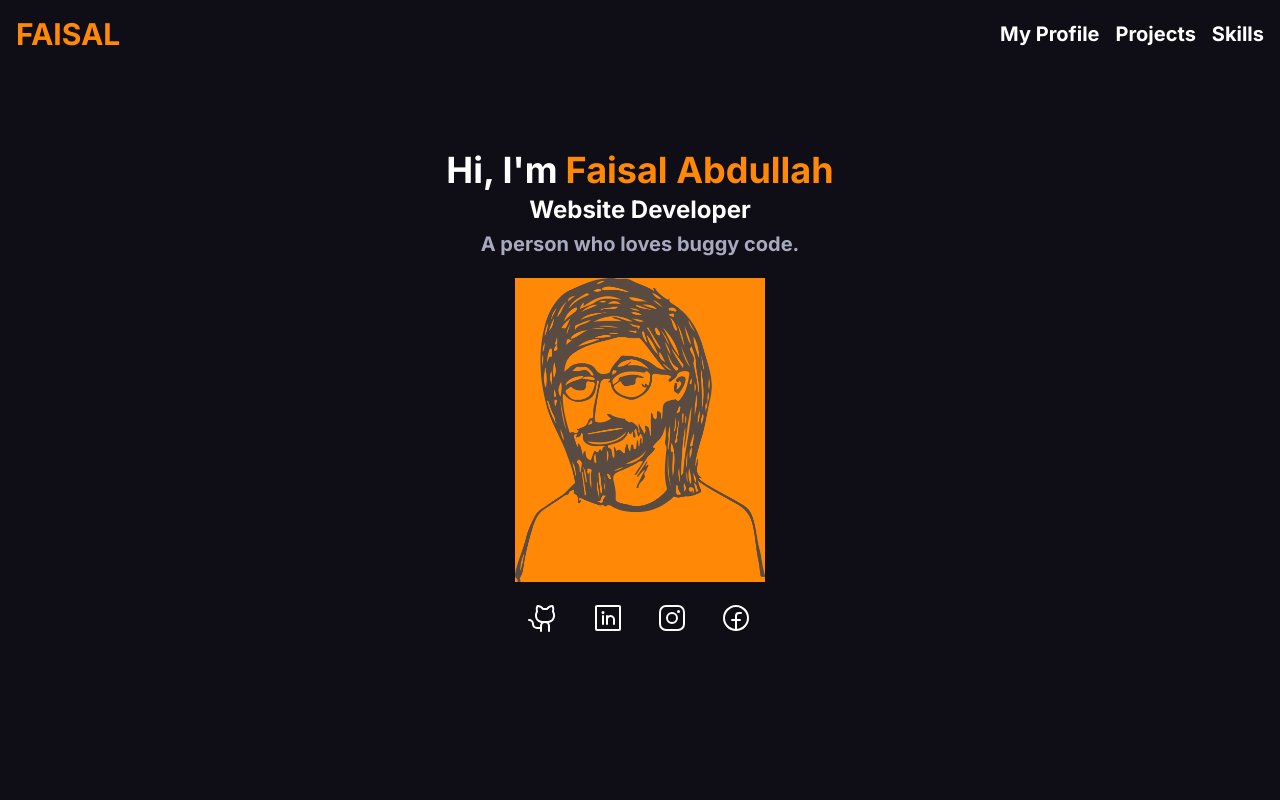
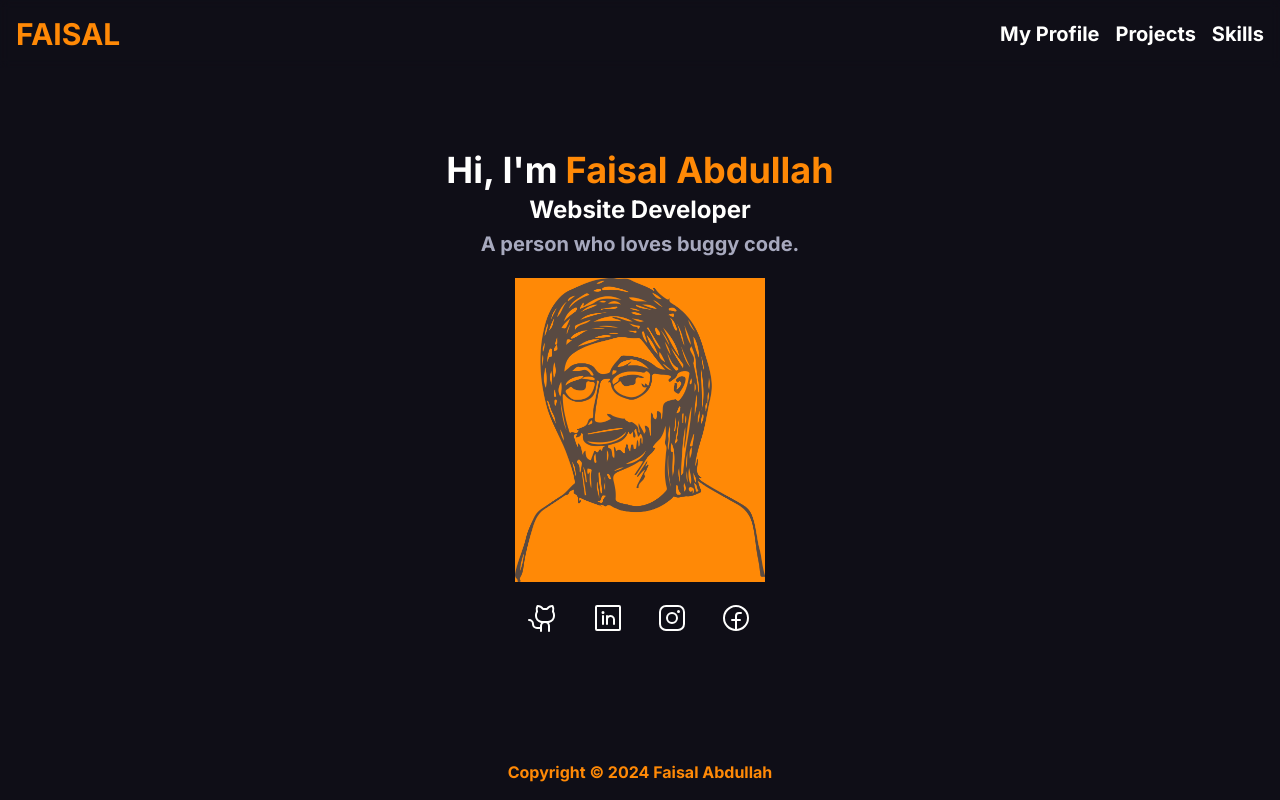
Before and after one commit to FaisalAbdulkodir/webprofile-me, a Next.js app: page / in a window 1280 px wide. Shown: the top 800 px of the page. Built offline with nearby package versions, Linux system fonts and the light colour scheme.

Commit message:
fix footer

```diff
--- a/src/components/Footer/index.jsx
+++ b/src/components/Footer/index.jsx
@@ -1,7 +1,7 @@
 const Footer = () => {
   return (
-    <div className="flex justify-center items-center">
-      <footer className="font-bold text-color-accent p-4">
+    <div className="fixed bottom-0 w-full">
+      <footer className="font-bold text-color-accent p-4 text-center">
         Copyright &copy; 2024 Faisal Abdullah
       </footer>
     </div>
```
